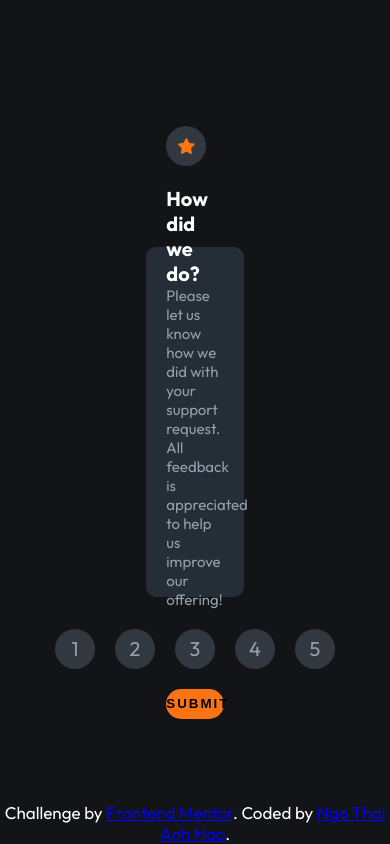
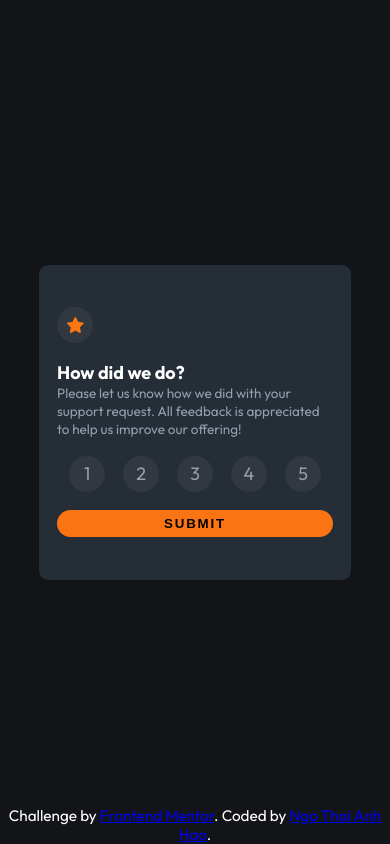
Before and after one commit to NgoThaiAnhHao/Interactive-rating-component, a plain HTML site: page index.html in a window 390 px wide. Drawn offline with Linux system fonts and the light colour scheme.

Commit message:
Update style.css

```diff
--- a/style.css
+++ b/style.css
@@ -169,6 +169,18 @@ p {
   }
 }
 
+@media (max-width: 450px) {
+  html {
+    font-size: 9px;
+  }
+
+  .container,
+  .submitted {
+    width: 80%;
+    height: 35rem;
+  }
+}
+
 @media (max-width: 375px) {
   html {
     font-size: 8px;
```
